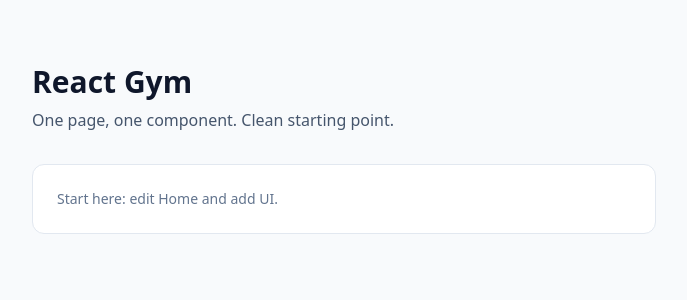
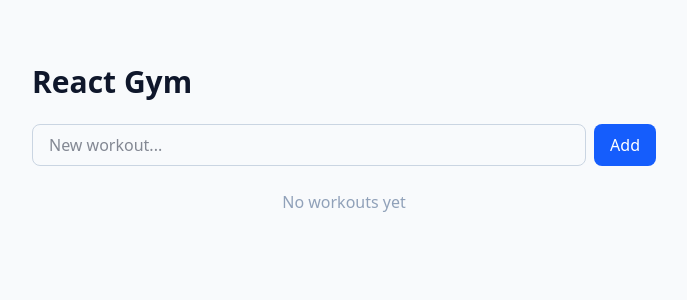
Before and after one commit to Mason-Little/PlateIQ, a React (Vite) app: page / in a window 1280 px wide. Shown: the top 300 px of the page, without its empty margins (296-983 px from the left). Built offline with nearby package versions, Linux system fonts and the light colour scheme.

Commit message:
feat: simple start

```diff
--- /dev/null
+++ b/src/components/ExerciseTab.tsx
@@ -0,0 +1,25 @@
+import type { Exercise } from '@store/types';
+
+type Props = {
+  exercise: Exercise;
+  onRemove: () => void;
+};
+
+export default function ExerciseTab({ exercise, onRemove }: Props) {
+  return (
+    <div className="flex items-center justify-between rounded-lg bg-slate-100 px-4 py-3">
+      <div>
+        <p className="font-medium">{exercise.name}</p>
+        <p className="text-sm text-slate-500">
+          {exercise.sets} sets x {exercise.reps} reps @ {exercise.weight} lbs
+        </p>
+      </div>
+      <button
+        onClick={onRemove}
+        className="text-sm text-red-500 hover:text-red-700"
+      >
+        Remove
+      </button>
+    </div>
+  );
+}
--- /dev/null
+++ b/src/components/Header.tsx
@@ -0,0 +1,7 @@
+export default function Header() {
+    return (
+        <header>
+            <h1>Header</h1>
+        </header>
+    );
+}
--- /dev/null
+++ b/src/components/InfoTab.tsx
@@ -0,0 +1,114 @@
+import React from 'react';
+
+type InfoStat = {
+  label: string;
+  value: string;
+  helper?: string;
+};
+
+type InfoSection = {
+  id: string;
+  title: string;
+  description?: string;
+  stats?: InfoStat[];
+  footer?: React.ReactNode;
+};
+
+type InfoTabProps = {
+  heading: string;
+  subheading?: string;
+  sections: InfoSection[];
+  emptyMessage?: string;
+  className?: string;
+};
+
+const SectionHeader = ({
+  title,
+  description,
+}: {
+  title: string;
+  description?: string;
+}) => {
+  return (
+    <div>
+      <h3 className="text-lg font-semibold">{title}</h3>
+      {description ? (
+        <p className="mt-1 text-sm text-slate-500">{description}</p>
+      ) : null}
+    </div>
+  );
+};
+
+const StatItem = ({ label, value, helper }: InfoStat) => {
+  return (
+    <div className="rounded-lg border border-slate-200 px-4 py-3">
+      <div className="text-xs uppercase tracking-wide text-slate-500">
+        {label}
+      </div>
+      <div className="mt-2 text-xl font-semibold text-slate-900">{value}</div>
+      {helper ? (
+        <div className="mt-1 text-xs text-slate-500">{helper}</div>
+      ) : null}
+    </div>
+  );
+};
+
+const InfoTab = ({
+  heading,
+  subheading,
+  sections,
+  emptyMessage = 'No info available yet.',
+  className,
+}: InfoTabProps) => {
+  const hasSections = sections.length > 0;
+
+  return (
+    <section className={className} aria-label="Info tab">
+      <header className="space-y-1">
+        <h2 className="text-2xl font-semibold text-slate-900">{heading}</h2>
+        {subheading ? (
+          <p className="text-sm text-slate-500">{subheading}</p>
+        ) : null}
+      </header>
+
+      <div className="mt-6 space-y-6">
+        {!hasSections ? (
+          <div className="rounded-lg border border-dashed border-slate-200 px-4 py-6 text-sm text-slate-500">
+            {emptyMessage}
+          </div>
+        ) : null}
+
+        {sections.map((section) => (
+          <article
+            key={section.id}
+            className="space-y-4 rounded-xl border border-slate-200 p-5"
+          >
+            <SectionHeader
+              title={section.title}
+              description={section.description}
+            />
+
+            {section.stats && section.stats.length > 0 ? (
+              <div className="grid gap-3 sm:grid-cols-2">
+                {section.stats.map((stat) => (
+                  <StatItem
+                    key={`${section.id}-${stat.label}`}
+                    label={stat.label}
+                    value={stat.value}
+                    helper={stat.helper}
+                  />
+                ))}
+              </div>
+            ) : null}
+
+            {section.footer ? (
+              <div className="text-sm text-slate-500">{section.footer}</div>
+            ) : null}
+          </article>
+        ))}
+      </div>
+    </section>
+  );
+};
+
+export default InfoTab;
--- a/src/pages/Home.tsx
+++ b/src/pages/Home.tsx
@@ -1,16 +1,130 @@
+import { useState } from 'react';
+import { useWorkoutStore } from '@store/workoutStore';
+import ExerciseTab from '@components/ExerciseTab';
+
 export default function Home() {
+  const { workouts, addWorkout, deleteWorkout, addExercise, removeExercise } =
+    useWorkoutStore();
+  const [workoutName, setWorkoutName] = useState('');
+  const [expandedId, setExpandedId] = useState<string | null>(null);
+  const [form, setForm] = useState({ name: '', sets: 3, reps: 10, weight: 0 });
+
+  const handleAddWorkout = (e: React.FormEvent) => {
+    e.preventDefault();
+    if (workoutName.trim()) {
+      addWorkout(workoutName.trim());
+      setWorkoutName('');
+    }
+  };
+  const handleAddExercise = (id: string) => {
+    if (form.name.trim()) {
+      addExercise(id, form);
+      setForm({ name: '', sets: 3, reps: 10, weight: 0 });
+    }
+  };
+
   return (
     <main className="min-h-screen bg-slate-50 text-slate-900">
       <section className="mx-auto max-w-2xl px-6 py-16">
         <h1 className="text-3xl font-semibold">React Gym</h1>
-        <p className="mt-2 text-slate-600">
-          One page, one component. Clean starting point.
-        </p>
-        <div className="mt-8 rounded-xl border border-slate-200 bg-white p-6">
-          <p className="text-sm text-slate-500">
-            Start here: edit <span className="font-medium">Home</span> and add
-            UI.
-          </p>
+        <form onSubmit={handleAddWorkout} className="mt-6 flex gap-2">
+          <input
+            type="text"
+            value={workoutName}
+            onChange={(e) => setWorkoutName(e.target.value)}
+            placeholder="New workout..."
+            className="flex-1 rounded-lg border border-slate-300 px-4 py-2"
+          />
+          <button
+            type="submit"
+            className="rounded-lg bg-blue-600 px-4 py-2 text-white"
+          >
+            Add
+          </button>
+        </form>
+        <div className="mt-6 space-y-3">
+          {workouts.length === 0 && (
+            <p className="text-center text-slate-400">No workouts yet</p>
+          )}
+          {workouts.map((w) => (
+            <div
+              key={w.id}
+              className="rounded-xl border border-slate-200 bg-white"
+            >
+              <div
+                className="flex cursor-pointer items-center justify-between p-4"
+                onClick={() => setExpandedId(expandedId === w.id ? null : w.id)}
+              >
+                <div>
+                  <h2 className="font-semibold">{w.name}</h2>
+                  <p className="text-sm text-slate-500">
+                    {w.date} - {w.exercises.length} exercises
+                  </p>
+                </div>
+                <button
+                  onClick={(e) => {
+                    e.stopPropagation();
+                    deleteWorkout(w.id);
+                  }}
+                  className="text-sm text-red-500"
+                >
+                  Delete
+                </button>
+              </div>
+              {expandedId === w.id && (
+                <div className="border-t border-slate-200 p-4 space-y-2">
+                  {w.exercises.map((ex) => (
+                    <ExerciseTab
+                      key={ex.id}
+                      exercise={ex}
+                      onRemove={() => removeExercise(w.id, ex.id)}
+                    />
+                  ))}
+                  <div className="flex flex-wrap gap-2 pt-2">
+                    <input
+                      type="text"
+                      placeholder="Exercise"
+                      value={form.name}
+                      onChange={(e) =>
+                        setForm({ ...form, name: e.target.value })
+                      }
+                      className="flex-1 rounded border px-2 py-1 text-sm"
+                    />
+                    <input
+                      type="number"
+                      value={form.sets}
+                      onChange={(e) =>
+                        setForm({ ...form, sets: +e.target.value })
+                      }
+                      className="w-12 rounded border px-2 py-1 text-sm"
+                    />
+                    <input
+                      type="number"
+                      value={form.reps}
+                      onChange={(e) =>
+                        setForm({ ...form, reps: +e.target.value })
+                      }
+                      className="w-12 rounded border px-2 py-1 text-sm"
+                    />
+                    <input
+                      type="number"
+                      value={form.weight}
+                      onChange={(e) =>
+                        setForm({ ...form, weight: +e.target.value })
+                      }
+                      className="w-14 rounded border px-2 py-1 text-sm"
+                    />
+                    <button
+                      onClick={() => handleAddExercise(w.id)}
+                      className="rounded bg-green-600 px-3 py-1 text-sm text-white"
+                    >
+                      Add
+                    </button>
+                  </div>
+                </div>
+              )}
+            </div>
+          ))}
         </div>
       </section>
     </main>
--- /dev/null
+++ b/src/store/types.ts
@@ -0,0 +1,14 @@
+export type Exercise = {
+  id: string;
+  name: string;
+  sets: number;
+  reps: number;
+  weight: number;
+};
+
+export type Workout = {
+  id: string;
+  name: string;
+  date: string;
+  exercises: Exercise[];
+};
--- a/src/store/workoutStore.ts
+++ b/src/store/workoutStore.ts
@@ -1,9 +1,47 @@
 import { create } from 'zustand';
+import type { Exercise, Workout } from './types';
 
-type WorkoutStore = {
-  builderplate: string;
+type WorkoutState = {
+  workouts: Workout[];
+  addWorkout: (name: string) => void;
+  deleteWorkout: (id: string) => void;
+  addExercise: (workoutId: string, exercise: Omit<Exercise, 'id'>) => void;
+  removeExercise: (workoutId: string, exerciseId: string) => void;
 };
 
-export const useWorkoutStore = create<WorkoutStore>(() => ({
-  builderplate: '',
+export const useWorkoutStore = create<WorkoutState>((set) => ({
+  workouts: [],
+  addWorkout: (name) =>
+    set((s) => ({
+      workouts: [
+        ...s.workouts,
+        {
+          id: crypto.randomUUID(),
+          name,
+          date: new Date().toLocaleDateString(),
+          exercises: [],
+        },
+      ],
+    })),
+  deleteWorkout: (id) =>
+    set((s) => ({ workouts: s.workouts.filter((w) => w.id !== id) })),
+  addExercise: (workoutId, ex) =>
+    set((s) => ({
+      workouts: s.workouts.map((w) =>
+        w.id === workoutId
+          ? {
+              ...w,
+              exercises: [...w.exercises, { ...ex, id: crypto.randomUUID() }],
+            }
+          : w
+      ),
+    })),
+  removeExercise: (workoutId, exId) =>
+    set((s) => ({
+      workouts: s.workouts.map((w) =>
+        w.id === workoutId
+          ? { ...w, exercises: w.exercises.filter((e) => e.id !== exId) }
+          : w
+      ),
+    })),
 }));
```
